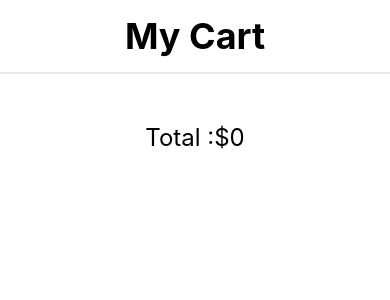
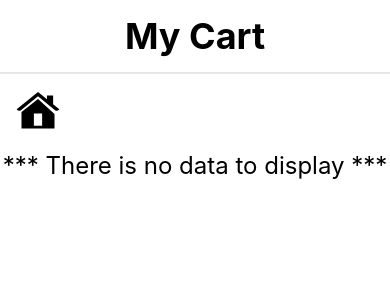
Before and after one commit to ChamodDinuka/book-store, a React (Create React App) app: page /cart in a window 390 px wide. Shown: the top 300 px of the page. Built offline with nearby package versions, Linux system fonts and the light colour scheme.

Commit message:
Bact to home creen functionality added

```diff
--- a/src/components/alert/alert.tsx
+++ b/src/components/alert/alert.tsx
@@ -1,11 +1,11 @@
-import { useSelector } from 'react-redux'
+import { useSelector } from "react-redux";
 
 function Alert() {
-  const message = useSelector((state:any) => state.books.alert.message);
+  const message = useSelector((state: any) => state.books.alert.message);
 
   return (
     <div
-      className="p-4 mb-4 text-sm text-green-800 rounded-lg bg-green-50 dark:bg-gray-800 dark:text-green-400 fixed right-0 mr-3 mt-3"
+      className="p-4 mb-4 text-sm text-green-800 rounded-lg bg-green-50 dark:bg-gray-800 dark:text-green-400 fixed right-0 mr-3 mt-3 z-10"
       role="alert"
     >
       <span className="font-medium">{message}</span>
--- /dev/null
+++ b/src/components/emptyScreen/emptyScreen.tsx
@@ -0,0 +1,9 @@
+function EmptyScreen() {
+  return (
+    <div className="flex justify-center items-center text-2xl pt-4">
+        *** There is no data to display ***
+    </div>
+  )
+}
+
+export default EmptyScreen
--- a/src/components/header/header.tsx
+++ b/src/components/header/header.tsx
@@ -1,5 +1,3 @@
-import React from 'react'
-
 function Header(title:{title:string}) {
   return (
     <div className="p-4 justify-center flex border-b-2">
--- a/src/views/myCart/myCart.tsx
+++ b/src/views/myCart/myCart.tsx
@@ -5,9 +5,13 @@ import { CardProps } from "../../interfaces/typeInterfaces";
 import Card from "../../components/cards/card";
 import { deleteToCart, setAlert, updateToCart } from "../../store/actions/booksAction";
 import { useTranslation } from "react-i18next";
+import EmptyScreen from "../../components/emptyScreen/emptyScreen";
+import Home from "../../assets/icons8-home.svg";
+import { useNavigate } from "react-router-dom";
 
 function MyCart() {
   const cartList = useSelector((state: any) => state.books.cart);
+  const navigate = useNavigate();
   const dispatch = useDispatch();
   const { t } = useTranslation();
   const counter = useRef<Array<{ key: string; value: number }>>([]);
@@ -28,7 +32,7 @@ function MyCart() {
     }
     const total = getTotal(data, count);
     updateToCart({ ...data, count: count }, total)(dispatch);
-    setAlert(t("alert.Item_updated_successfully"),true)(dispatch);
+    setAlert(t("alert.Item_updated_successfully"), true)(dispatch);
   };
 
   const getTotal = (data: CardProps, count: number): number => {
@@ -52,26 +56,39 @@ function MyCart() {
     }
   };
 
-  const deleteCart = (data:CardProps) =>{
-    const newList = cartList?.data.filter((obj:CardProps) => obj.isbn13 !== data.isbn13);
+  const deleteCart = (data: CardProps) => {
+    const newList = cartList?.data.filter((obj: CardProps) => obj.isbn13 !== data.isbn13);
     const total = newList?.reduce((accumulator: number, currentValue: CardProps) => {
       if (currentValue.count) {
         return accumulator + currentValue.count * Number(currentValue.price.substring(1));
       }
     }, 0);
-    deleteToCart({ ...data}, total)(dispatch);
-    setAlert(t("alert.Item_removed_successfully"),true)(dispatch);
-  }
+    deleteToCart({ ...data }, total)(dispatch);
+    setAlert(t("alert.Item_removed_successfully"), true)(dispatch);
+  };
+
+  const navigation = () => {
+    navigate("/");
+  };
 
   return (
     <>
-      <Header title={t("header.My_cart")}/>
+      <Header title={t("header.My_cart")} />
+      <div className="shrink-0 mt-4 ml-20 sm:ml-4">
+        <img className="h-11 w-11 cursor-pointer" src={Home} alt="ChitChat Logo" onClick={navigation} />
+      </div>
+      {cartList.data.length !== 0 ? (
         <div className="grid grid-cols-2 gap-4 md:justify-items-center sm:grid-cols-1">
-        <div className="flex flex-col pt-4">
+          <div className="flex flex-col pt-4 overflow-y-auto max-h-screen ">
             {cartList.data &&
               cartList.data.map((data: CardProps) => (
                 <div className="p-2" key={data.isbn13}>
-                <Card {...data} firstCallBackFunction={() => updateCard(data)} secondCallBackFunction={()=>deleteCart(data)} counterCallBackFunction={updateCount} />
+                  <Card
+                    {...data}
+                    firstCallBackFunction={() => updateCard(data)}
+                    secondCallBackFunction={() => deleteCart(data)}
+                    counterCallBackFunction={updateCount}
+                  />
                 </div>
               ))}
           </div>
@@ -79,6 +96,9 @@ function MyCart() {
             <p>Total :${cartList.totalPrice}</p>
           </div>
         </div>
+      ) : (
+        <EmptyScreen />
+      )}
     </>
   );
 }
```
Also changed, not shown: src/assets/icons8-home.svg (added). Lines whose indentation alone changed are shown as unchanged.
